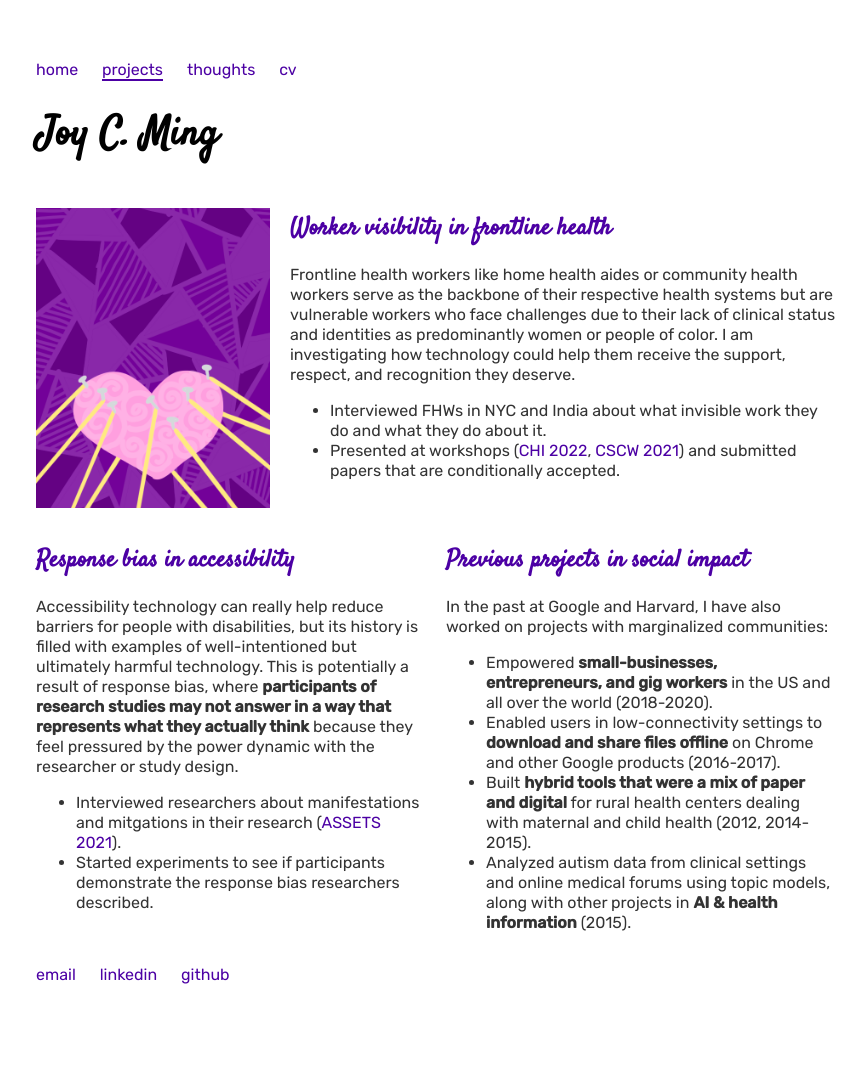
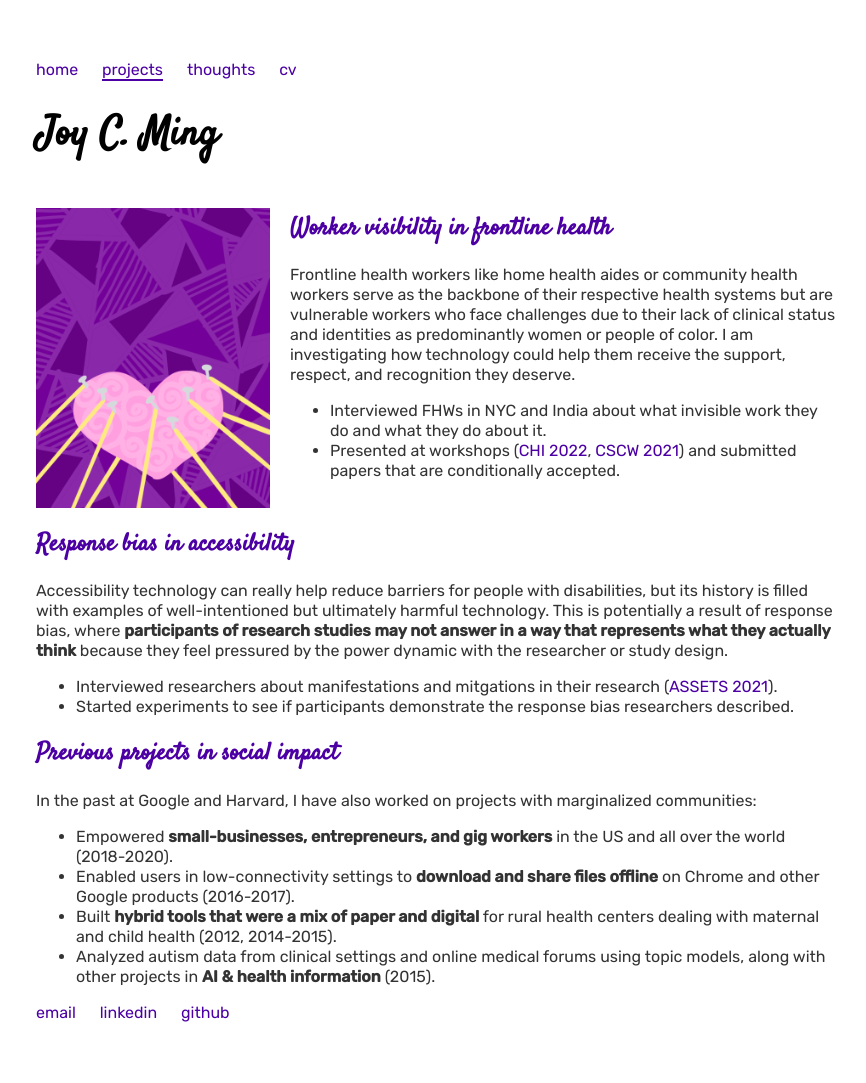
Before and after one commit to jming/jming.github.io, a Jekyll site: the page built from projects/index.html, in a window 1280 px wide. Shown: the whole page, without its empty margins (204-1070 px from the left). Built offline with Jekyll 4.4.1, drawn with Linux system fonts in a browser that asks for light colours; before the commit the page ends 1045 px from its top, so only the background shows below that.

Commit message:
Update index.html

```diff
--- a/projects/index.html
+++ b/projects/index.html
@@ -26,9 +26,6 @@ order: 1
 	</div>
 	<p></p>
 
-	<div class="row">
-
-		<div class="left-text column">
 	<h2>Response bias in accessibility</h2>
 	<p>Accessibility technology can really help reduce barriers for people with disabilities, but its history is filled with examples of well-intentioned but ultimately harmful technology. This is potentially a result of response bias, where <b>participants of research studies may not answer in a way that represents what they actually think</b> because they feel pressured by the power dynamic with the researcher or study design.
 
@@ -38,9 +35,7 @@ order: 1
 		</ul>
 
 	</p>
-		</div>
 
-		<div class="right-text column">
 	<h2>Previous projects in social impact</h2>
 	<p>In the past at Google and Harvard, I have also worked on projects with marginalized communities:
 
@@ -52,7 +47,5 @@ order: 1
 		</ul>
 
 	</p>
-		</div>
-	</div>
 
 </div>
```
Lines whose indentation alone changed are shown as unchanged.
